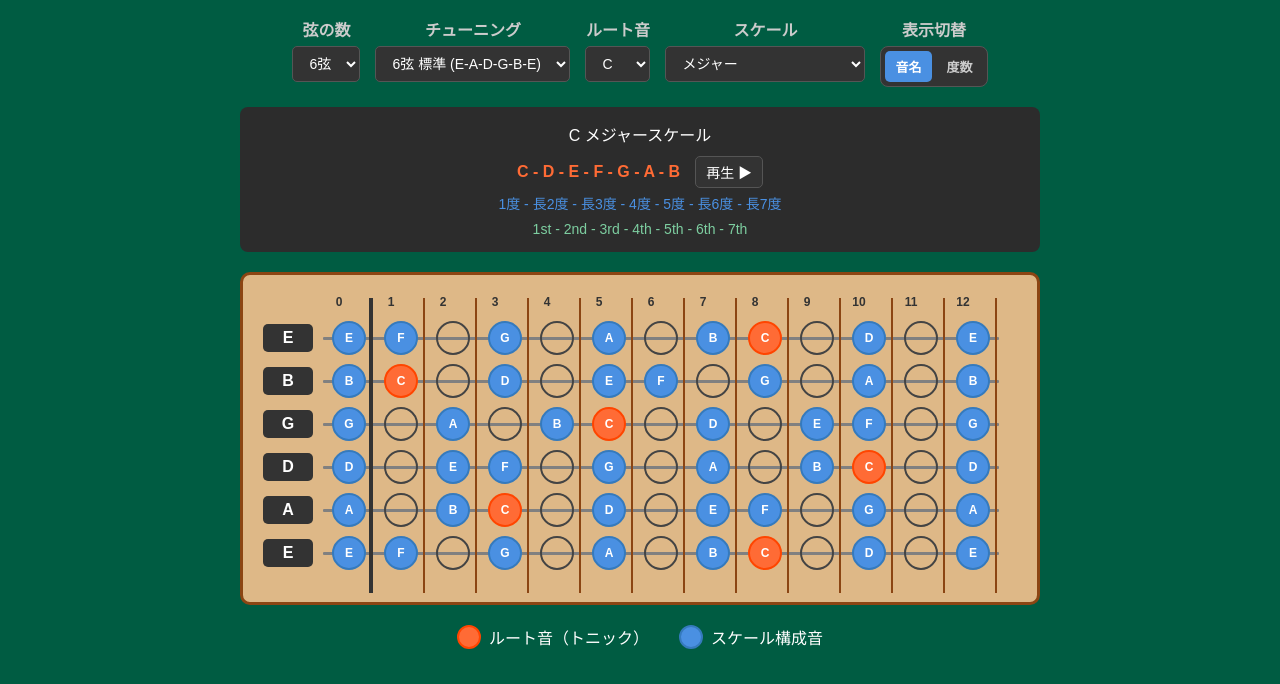
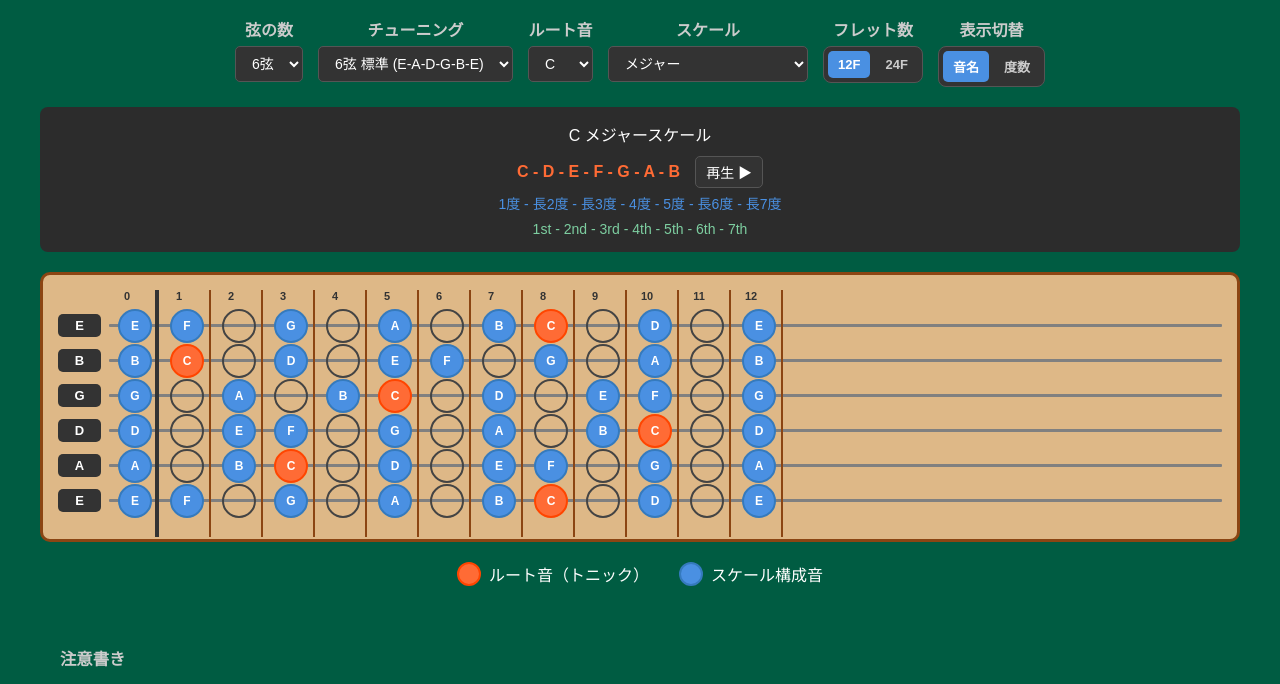
Before and after one commit to toyokky/guitar-scale, a plain HTML site: page index.html in a window 1280 px wide. Shown: the part 90-774 px from the top of the page. Drawn offline with Linux system fonts and the light colour scheme.

Commit message:
Update index.html

```diff
--- a/index.html
+++ b/index.html
@@ -15,7 +15,7 @@
         }
 
         .container {
-            max-width: 800px;
+            max-width: 1200px;
             margin: 0 auto;
         }
 
@@ -83,20 +83,20 @@
             background-color: #deb887;
             border: 3px solid #8b4513;
             border-radius: 10px;
-            padding: 20px;
+            padding: 15px;
             margin: 20px 0;
             overflow-x: auto;
         }
 
         .fretboard-inner {
-            min-width: 740px;
+            width: 100%;
             position: relative;
         }
 
         .string {
             display: flex;
             align-items: center;
-            margin: 15px 0;
+            margin: 12px 0;
             position: relative;
         }
 
@@ -107,34 +107,37 @@
             align-items: center;
             border-radius: 1px;
             position: relative;
+            flex-grow: 1;
         }
 
         .string-name {
-            width: 40px;
+            width: 35px;
             text-align: center;
             font-weight: bold;
             color: #fff;
             background-color: #333;
-            padding: 5px;
+            padding: 4px;
             border-radius: 5px;
-            margin-right: 10px;
+            margin-right: 8px;
+            flex-shrink: 0;
+            font-size: 13px;
         }
 
         .fret {
-            width: 48px;
-            height: 40px;
+            flex: 1;
+            height: 36px;
             display: flex;
             align-items: center;
             justify-content: center;
             position: relative;
-            margin: 0 2px;
+            margin: 0 1px;
         }
 
         .fret-line {
             position: absolute;
             right: 0;
-            top: -20px;
-            bottom: -20px;
+            top: -18px;
+            bottom: -18px;
             width: 2px;
             background-color: #8B4513;
         }
@@ -145,18 +148,19 @@
         }
 
         .note {
-            width: 30px;
-            height: 30px;
+            width: 26px;
+            height: 26px;
             border-radius: 50%;
             display: flex;
             align-items: center;
             justify-content: center;
-            font-size: 12px;
+            font-size: 11px;
             font-weight: bold;
             cursor: pointer;
             transition: all 0.2s ease;
             border: 2px solid transparent;
             user-select: none;
+            z-index: 2;
         }
 
         .note.root {
@@ -184,16 +188,38 @@
 
         .fret-numbers {
             display: flex;
-            padding-left: 50px;
-            margin-bottom: 10px;
+            padding-left: 43px;
+            margin-bottom: 8px;
         }
 
         .fret-number {
-            width: 52px;
+            flex: 1;
             text-align: center;
-            font-size: 12px;
+            font-size: 11px;
             color: #333;
             font-weight: bold;
+        }
+
+        /* 12フレット表示のときのサイズ調整用クラス */
+        .fretboard.mode-12f .fret {
+            flex: 0 0 48px;
+            margin: 0 2px;
+        }
+        .fretboard.mode-12f .fret-number {
+            flex: 0 0 52px;
+        }
+        .fretboard.mode-12f .note {
+            width: 30px;
+            height: 30px;
+            font-size: 12px;
+        }
+        .fretboard.mode-12f .fretboard-inner {
+            min-width: 740px;
+        }
+
+        /* 24フレット表示のときはスクロールさせず詰め込む */
+        .fretboard.mode-24f .fretboard-inner {
+            min-width: auto;
         }
 
         .legend {
@@ -310,7 +336,6 @@
             padding-top: 20px;
         }
 
-        /* h3のスタイルを共通化 */
         .version-history h3, .notice h3, .related-links h3 {
             color: #ccc;
             margin-top: 0;
@@ -326,11 +351,11 @@
             margin-bottom: 8px;
         }
 
-        .related-links a { /* リンクのスタイルを追加 */
+        .related-links a {
             color: #8ab4f8;
             text-decoration: none;
         }
-        .related-links a:hover { /* リンクのホバー時スタイルを追加 */
+        .related-links a:hover {
             text-decoration: underline;
         }
 
@@ -384,6 +409,13 @@
                     <option value="melodicMinor">メロディックマイナー</option>
                 </select>
             </div>
+            <div class="control-group">
+                <label>フレット数</label>
+                <div class="display-toggle">
+                    <button id="toggle12F" class="toggle-btn active">12F</button>
+                    <button id="toggle24F" class="toggle-btn">24F</button>
+                </div>
+            </div>
              <div class="control-group">
                 <label>表示切替</label>
                 <div class="display-toggle">
@@ -403,8 +435,8 @@
             <div class="scale-degrees-verbose" id="scaleDegreesVerbose">1st - M2nd - M3rd - 4th - 5th - M6th - M7th</div>
         </div>
 
-        <div class="fretboard">
-            <div class="fretboard-inner">
+        <div class="fretboard mode-12f" id="fretboardContainer">
+            <div class="fretboard-inner" id="fretboardInner">
                 <div class="fret-numbers" id="fretNumbers"></div>
                 <div id="fretboard-content"></div>
             </div>
@@ -446,6 +478,7 @@
                 <h3>改版履歴</h3>
                 <ul>
                     <li>Ver. 0.1: 2025/08/18, ギター指板スケール表示アプリβ版の公開。</li>
+                    <li>Ver. 0.2: 2026/10/03, ギター指板の12F/24Fの表示切り替えを追加。</li>
                 </ul>
             </div>
             <br>
@@ -591,9 +624,12 @@
         const rootNoteEl = document.getElementById('rootNote');
         const scaleTypeEl = document.getElementById('scaleType');
         const fretboardContent = document.getElementById('fretboard-content');
+        const fretboardContainer = document.getElementById('fretboardContainer');
         const fretNumbersEl = document.getElementById('fretNumbers');
         const toggleNoteNameBtn = document.getElementById('toggleNoteName');
         const toggleDegreeBtn = document.getElementById('toggleDegree');
+        const toggle12FBtn = document.getElementById('toggle12F');
+        const toggle24FBtn = document.getElementById('toggle24F');
         const playScaleButton = document.getElementById('playScaleButton');
 
         // --- Audio Context for Sound ---
@@ -607,6 +643,7 @@
 
         // --- App State ---
         let currentDisplayMode = 'noteName';
+        let maxFrets = 12;
 
         // --- Functions ---
         const getNoteNumber = (note) => notes.indexOf(note);
@@ -653,7 +690,7 @@
             const selectedStrings = tunings[stringCountEl.value][tuningEl.value].strings;
 
             [...selectedStrings].reverse().forEach(stringInfo => {
-                for (let fret = 0; fret <= 12; fret++) {
+                for (let fret = 0; fret <= maxFrets; fret++) {
                     const noteAtFret = getNoteAtFret(stringInfo.openNote, fret);
                     if (scaleNoteSet.has(noteAtFret)) {
                         const octave = stringInfo.octave + Math.floor((getNoteNumber(stringInfo.openNote) + fret) / 12);
@@ -681,7 +718,6 @@
         function updateTuningOptions(savedTuning = null) {
             const count = stringCountEl.value;
             const availableTunings = tunings[count];
-            let currentTuning = tuningEl.value;
             tuningEl.innerHTML = '';
 
             for (const key in availableTunings) {
@@ -706,8 +742,15 @@
 
             const selectedStrings = tunings[stringCountEl.value][tuningEl.value].strings;
 
+            // クラスを切り替えて12F/24Fの表示スタイルを制御
+            if (maxFrets === 24) {
+                fretboardContainer.className = 'fretboard mode-24f';
+            } else {
+                fretboardContainer.className = 'fretboard mode-12f';
+            }
+
             fretNumbersEl.innerHTML = '';
-            for (let fret = 0; fret <= 12; fret++) {
+            for (let fret = 0; fret <= maxFrets; fret++) {
                 const fretNumEl = document.createElement('div');
                 fretNumEl.className = 'fret-number';
                 fretNumEl.textContent = fret;
@@ -728,7 +771,7 @@
                 const stringLine = document.createElement('div');
                 stringLine.className = 'string-line';
 
-                for (let fret = 0; fret <= 12; fret++) {
+                for (let fret = 0; fret <= maxFrets; fret++) {
                     const fretEl = document.createElement('div');
                     fretEl.className = 'fret';
 
@@ -807,13 +850,21 @@
             drawFretboard();
         }
 
+        function setFretRange(frets) {
+            maxFrets = frets;
+            toggle12FBtn.classList.toggle('active', frets === 12);
+            toggle24FBtn.classList.toggle('active', frets === 24);
+            drawFretboard();
+        }
+
         function saveState() {
             const state = {
                 stringCount: stringCountEl.value,
                 tuning: tuningEl.value,
                 rootNote: rootNoteEl.value,
                 scaleType: scaleTypeEl.value,
-                displayMode: currentDisplayMode
+                displayMode: currentDisplayMode,
+                maxFrets: maxFrets
             };
             localStorage.setItem('guitarAppState', JSON.stringify(state));
         }
@@ -827,6 +878,7 @@
                 rootNoteEl.value = state.rootNote || 'C';
                 scaleTypeEl.value = state.scaleType || 'major';
                 setDisplayMode(state.displayMode || 'noteName');
+                setFretRange(state.maxFrets || 12);
             } else {
                 updateTuningOptions();
             }
@@ -839,6 +891,8 @@
         scaleTypeEl.addEventListener('change', drawFretboard);
         toggleNoteNameBtn.addEventListener('click', () => setDisplayMode('noteName'));
         toggleDegreeBtn.addEventListener('click', () => setDisplayMode('degree'));
+        toggle12FBtn.addEventListener('click', () => setFretRange(12));
+        toggle24FBtn.addEventListener('click', () => setFretRange(24));
         playScaleButton.addEventListener('click', playScaleSequence);
 
         // --- Initial Load ---
```
